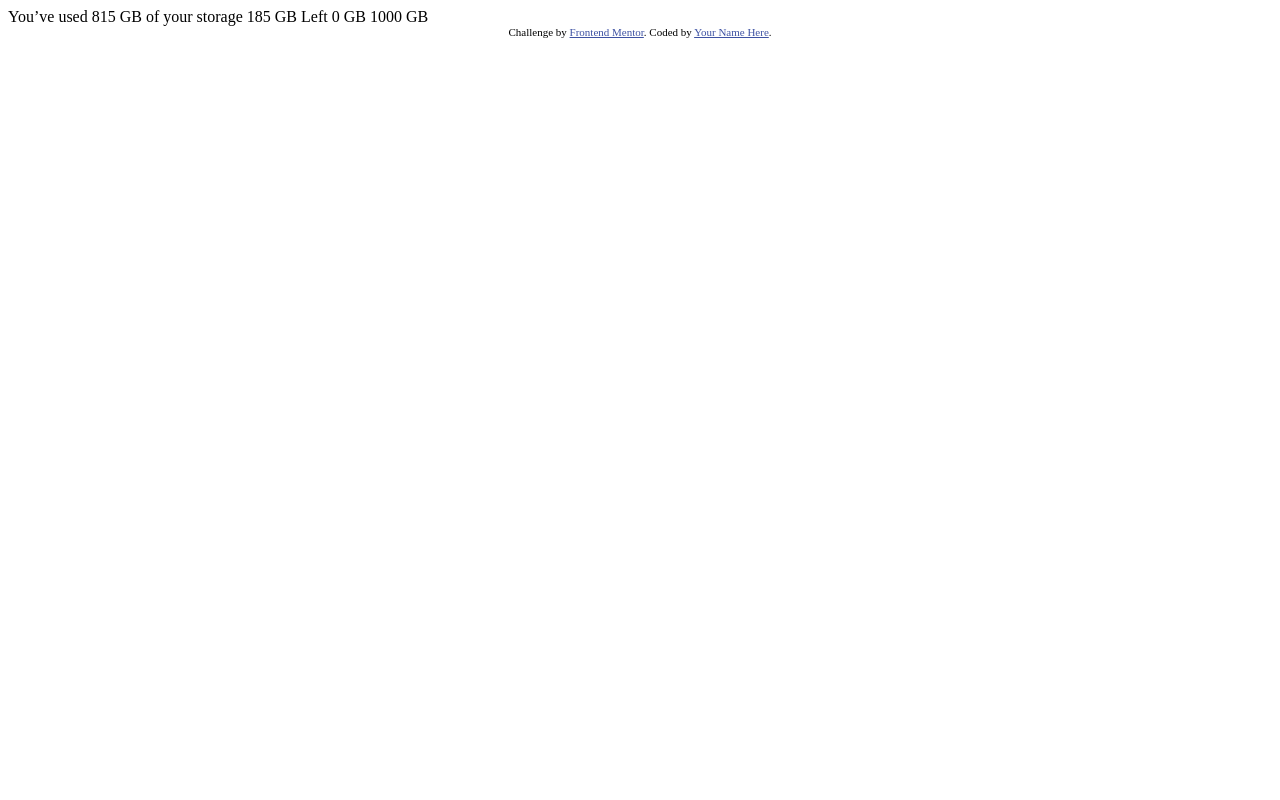
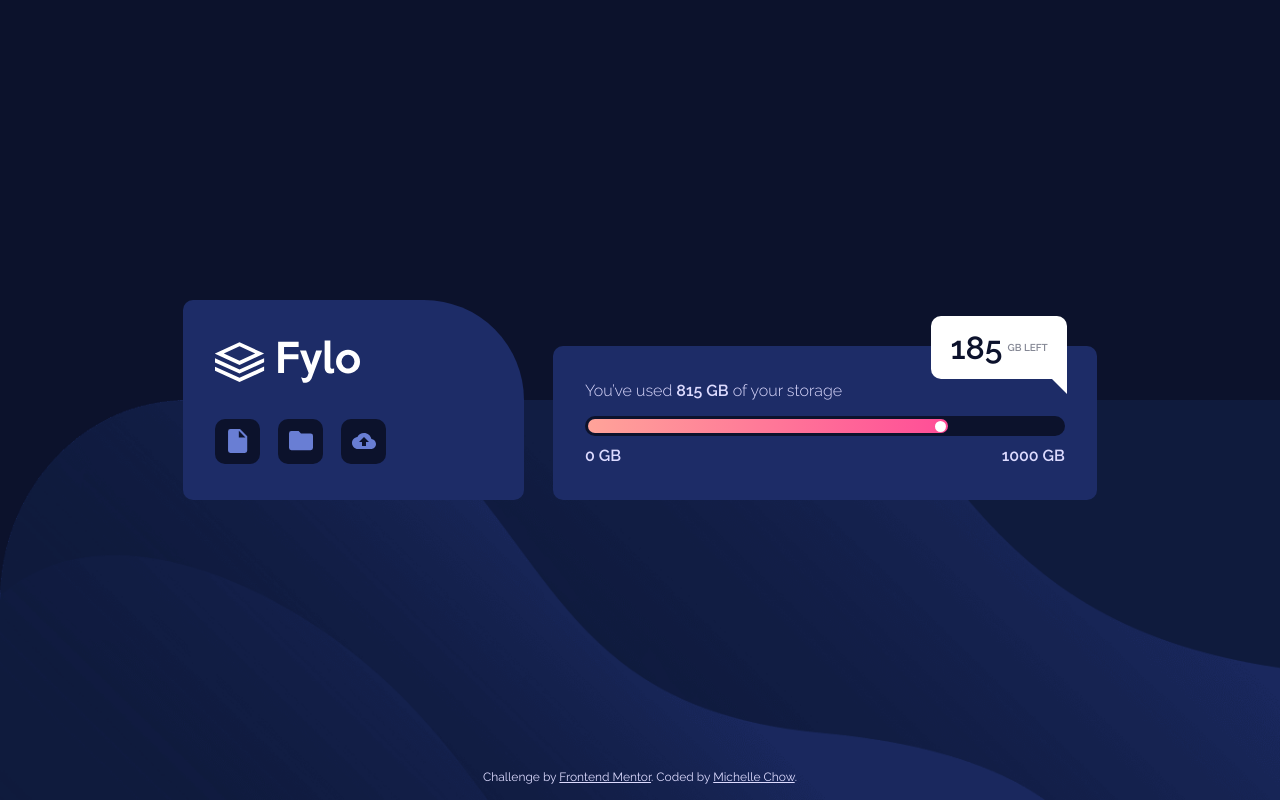
Before and after one commit to myc15/fylo-data-storage-component, a plain HTML site: page index.html in a window 1280 px wide. Drawn offline with Linux system fonts and the light colour scheme.

Commit message:
Add files via upload

```diff
--- a/index.html
+++ b/index.html
@@ -3,29 +3,61 @@
 <head>
   <meta charset="UTF-8">
   <meta name="viewport" content="width=device-width, initial-scale=1.0"> <!-- displays site properly based on user's device -->
+  <link rel="icon" type="image/png" sizes="32x32" href="./images/favicon-32x32.png">
+  <title>Frontend Mentor | Fylo data storage component</title>
+  <link rel="stylesheet" href="style.css">
+  <link href="https://fonts.googleapis.com/css2?family=Raleway:ital,wght@0,300;0,400;0,600;1,600&display=swap" rel="stylesheet">
 
-  <link rel="icon" type="image/png" sizes="32x32" href="./images/favicon-32x32.png">
-
-  <title>Frontend Mentor | Fylo data storage component</title>
-
-  <!-- Feel free to remove these styles or customise in your own stylesheet 👍 -->
-  <style>
-    .attribution { font-size: 11px; text-align: center; }
-    .attribution a { color: hsl(228, 45%, 44%); }
-  </style>
 </head>
 <body>
+  <div class="container">
+    <div class="left">
+      <img class="fylo-logo" src="images/logo.svg" alt="logo">
 
-  You’ve used 815 GB of your storage
+      <div class="icons">
+        <div class="icon-container">
+          <img src="images/icon-document.svg" alt="icon-document">
+        </div>
+        <div class="icon-container">
+          <img src="images/icon-folder.svg" alt="icon-folder">
+        </div>
+        <div class="icon-container">
+          <img src="images/icon-upload.svg" alt="icon-upload">
+        </div>
+      </div>
+    </div>
 
-  185 GB Left
+    <div class="right">
 
-  0 GB
-  1000 GB
+      <div class="gb-left bold triangle">
+        <p><span>185</span> GB Left</p>
+      </div>
+
+      <div class="gb-used">
+        <p>You’ve used <span class="bold">815 GB</span> of your storage</p>
+      </div>
+
+
+
+      <div class="range">
+        <div class="current-range">
+          <div class="circle">
+          </div>
+        </div>
+      </div>
+
+      <div class="gb bold">
+        <p>0 GB</p>
+        <p>1000 GB</p>
+      </div>
+
+
+    </div>
+  </div>
 
   <div class="attribution">
-    Challenge by <a href="https://www.frontendmentor.io?ref=challenge" target="_blank">Frontend Mentor</a>.
-    Coded by <a href="#">Your Name Here</a>.
+    <p>Challenge by <a href="https://www.frontendmentor.io?ref=challenge" target="_blank">Frontend Mentor</a>.
+    Coded by <a href="https://github.com/myc15/fylo-data-storage-component">Michelle Chow</a>.</p>
   </div>
 </body>
 </html>
--- /dev/null
+++ b/style.css
@@ -0,0 +1,220 @@
+* {
+    margin: 0;
+    box-sizing: border-box;
+}
+
+body {
+    background-color: #0C122C;
+    color: #DDDBFF;
+    background-image: url(images/bg-desktop.png);
+    background-size: 100% 50%;
+    background-position: bottom;
+    background-repeat: no-repeat;
+    height: 100vh;
+    width: 100%;
+    display: flex;
+    align-items: center;
+    justify-content: center;
+}
+
+p {
+    font-family: 'Raleway', sans-serif;
+}
+
+.bold {
+    font-weight: 700;
+}
+
+/* ------------CONTAINER--------- */
+.container {
+    display: flex;
+    align-items: flex-end;
+}
+
+/* --------LEFT COLUMN------- */
+.left {
+    background-color: #1D2C67;
+    padding: 2.5rem 7.5rem 2.3rem 2rem;
+    border-radius: 10px 100px 10px 10px;
+    margin-right: 1.8rem;
+}
+
+.fylo-logo {
+    height: 43px;
+    width: auto;
+    margin-bottom: 2rem;
+}
+
+.icons {
+    display: flex;
+}
+
+.icon-container {
+    background-color: #0C122C;
+    height: 45px;
+    width: 45px;
+    display: flex;
+    align-items: center;
+    justify-content: center;
+    margin-right: 18px;
+    border-radius: 10px;
+}
+
+.icon-container:hover {
+    background-color: #DDDBFF;
+    cursor: pointer;
+}
+
+
+/* -------------RIGHT COLUMN---------- */
+.right {
+    background-color: #1D2C67;
+    border-radius: 10px;
+    padding: 2.2rem 2rem;
+    position: relative;
+}
+
+.gb-left {
+    position: absolute;
+    background-color: #ffffff;
+    border-radius: 10px;
+    padding: 0.8rem 1.2rem;
+    top:-30px;
+    right: 30px;
+}
+
+.triangle::after {
+    content: "";
+    border-left: 30px solid  transparent;
+    border-top: 30px solid #ffffff;
+    position: absolute;
+    right: 0;
+    bottom: -15px;
+}
+
+.gb-left p {
+    display: flex;
+    align-items: center;
+    text-transform: uppercase;
+    color: #848794;
+    font-size: 10px;
+}
+
+.gb-left span {
+    color: #0C122C;
+    font-size: 2rem;
+    margin-right: 5px;
+}
+
+.gb-used {
+    margin-bottom: 1rem;
+    font-weight: 300;
+}
+
+/* -------RANGE---------- */
+.range {
+    background-color: #0C122C;
+    width: 480px;
+    height: 20px;
+    border-radius: 20px;
+    display: flex;
+    align-items: center;
+    margin-bottom: 10px;
+}
+
+.current-range {
+    background-image: linear-gradient(to right, #FFA399, #FF4D97);
+    width: calc(100% - 25%);
+    height: 14px;
+    border-radius: 20px;
+    margin-left: 3px;
+    display: flex;
+    justify-content: flex-end;
+    align-items: center;
+}
+
+.circle {
+    background-color: #ffffff;
+    width: 11px;
+    height: 11px;
+    border-radius: 100%;
+    margin-right: 2px;
+}
+
+.gb {
+    display: flex;
+    justify-content: space-between;
+}
+
+
+/* ---------ATTRIBUTION----------- */
+.attribution {
+    position: absolute;
+    bottom: 1rem;
+    font-size: 12px;
+}
+
+.attribution a {
+    color: #DDDBFF;
+}
+
+/*----------------- MEDIA QUERY-------------- */
+@media (max-width: 1100px) {
+    .left {
+        padding-right: 5.5rem;
+    }
+
+    .fylo-logo {
+        margin-bottom: 1.5rem;
+    }
+
+    .range {
+        width: 400px;
+    }
+}
+
+@media (max-width: 820px) {
+    .left {
+        padding-right: 5rem;
+    }
+
+    .range {
+        width: 300px;
+    }
+
+    .gb-left {
+        top:130px;
+        right: 110px;
+        padding: 0.6rem 1.5rem;
+    }
+
+    .triangle::after {
+        visibility: hidden;
+    }
+}
+
+@media (max-width: 700px) {
+    body {
+        background-image: url(images/bg-mobile.png);
+        background-size: cover;
+        background-repeat: no-repeat;
+    }
+
+    .container {
+        flex-direction: column;
+    }
+
+    .left {
+        width: 100%;
+        margin-right: 0;
+        margin-bottom: 1rem;
+    }
+
+    .gb-left {
+        right: 100px;
+    }
+
+    .range {
+        width: 250px;
+    }
+}
```
